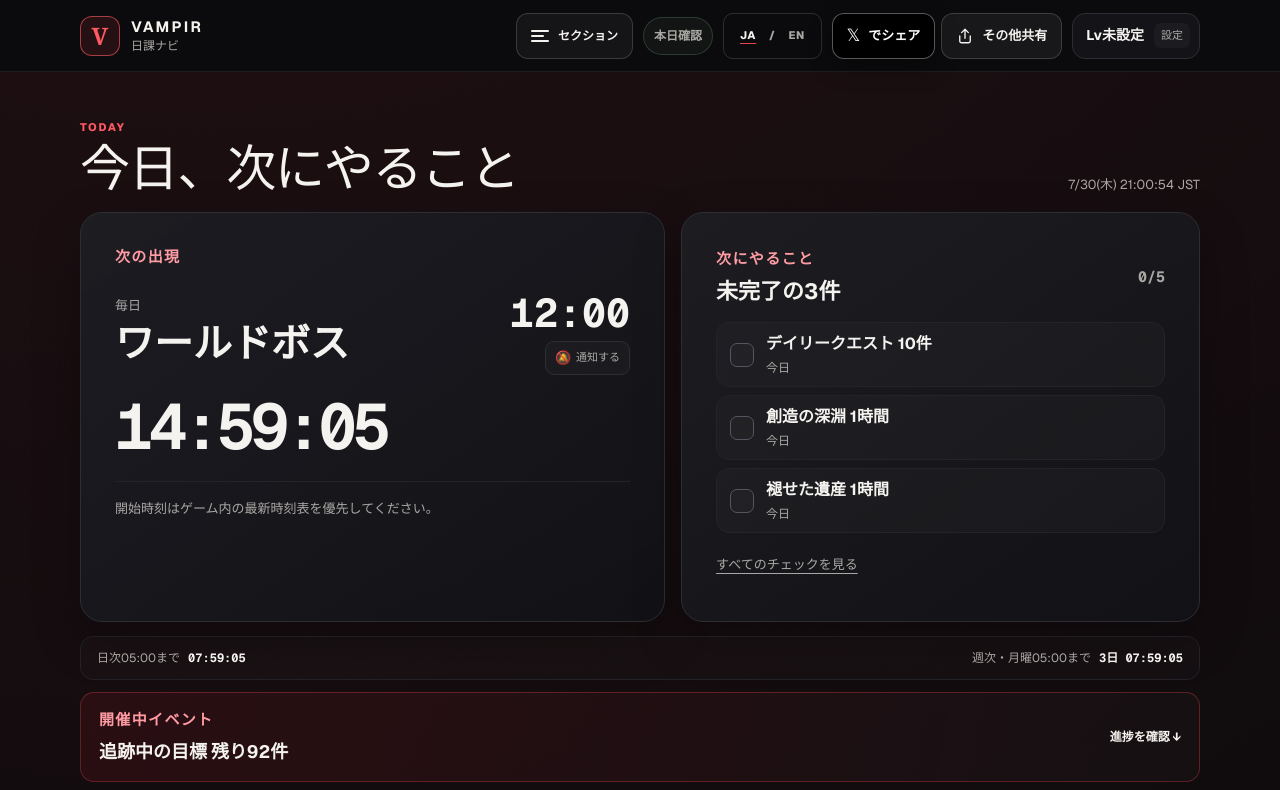
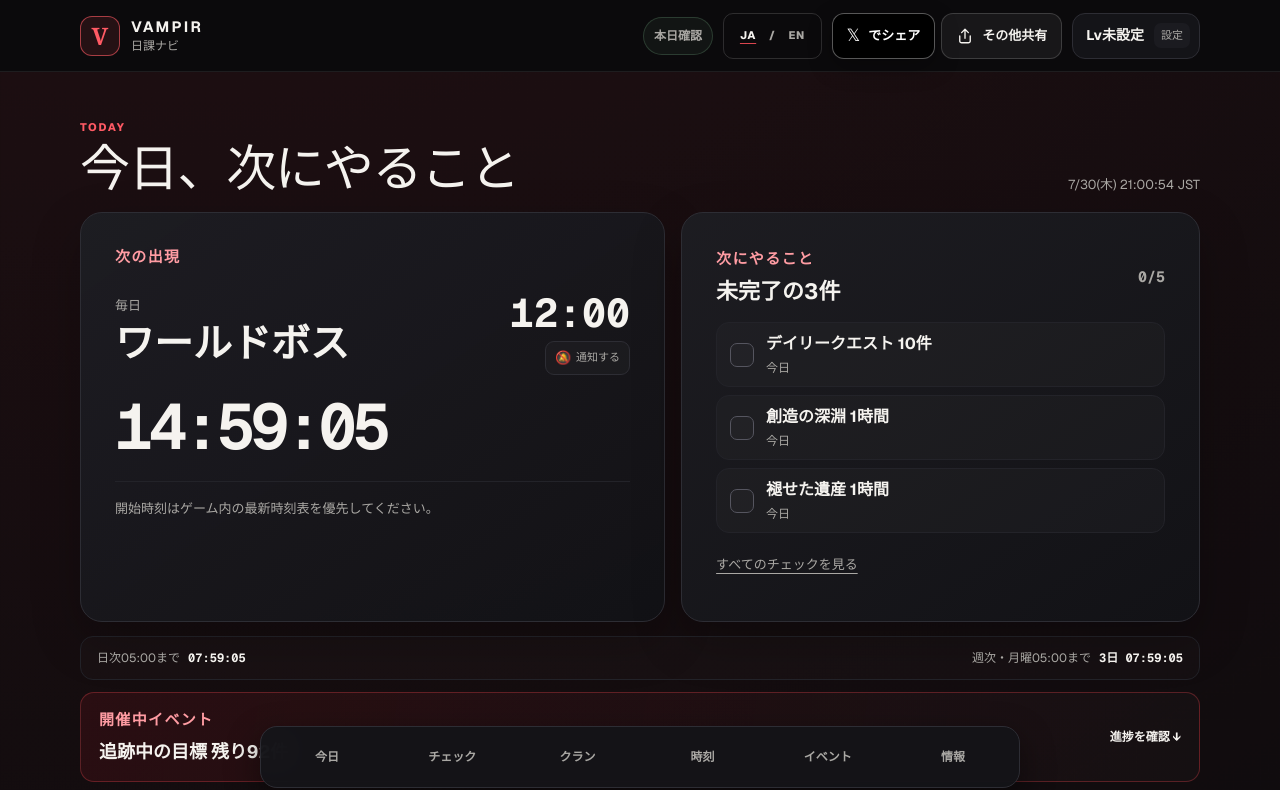
Before and after one commit to Ranats/vampir-support-hub, a Next.js app: page / in a window 1280 px wide. Shown: the top 790 px of the page. Built offline with nearby package versions, Linux system fonts and the light colour scheme.

Commit message:
Use bottom navigation across layouts

```diff
--- a/app/HomeClient.tsx
+++ b/app/HomeClient.tsx
@@ -18,7 +18,6 @@ import {
 } from "./progress-cycle";
 import SettingsSheet from "./SettingsSheet";
 import ShareMenu from "./ShareMenu";
-import SectionMenu from "./SectionMenu";
 import {
   CUSTOM_ROUTINES_KEY,
   DEFAULT_ROUTINE_PREFERENCES,
@@ -1339,7 +1338,6 @@ export default function HomeClient({
           <span><strong>VAMPIR</strong><small>{en ? "Daily Navigator" : "日課ナビ"}</small></span>
         </a>
         <div className="header-tools">
-          <SectionMenu locale={locale} />
           <a
             className={`verified${informationIsStale ? " stale" : ""}`}
             href="#info"
@@ -1838,7 +1836,7 @@ export default function HomeClient({
         />
       ) : null}
 
-      <nav className="mobile-nav" aria-label={en ? "Mobile navigation" : "モバイルナビゲーション"}>
+      <nav className="bottom-nav" aria-label={en ? "Section navigation" : "セクションナビゲーション"}>
         <a href="#today">{en ? "Today" : "今日"}</a>
         <a href="#checklists">{en ? "Check" : "チェック"}</a>
         <a href="#clan">{en ? "Clan" : "クラン"}</a>
--- a/app/SectionMenu.tsx
+++ /dev/null
@@ -1,79 +0,0 @@
-"use client";
-
-import { useEffect, useId, useRef, useState } from "react";
-import type { Locale } from "./localization";
-
-const SECTIONS = [
-  { href: "#today", code: "01", ja: "今日やること", en: "Today" },
-  { href: "#checklists", code: "02", ja: "日課・週課", en: "Checklists" },
-  { href: "#clan", code: "03", ja: "クラン予定", en: "Clan plans" },
-  { href: "#schedule", code: "04", ja: "次の出現予定", en: "Spawn times" },
-  { href: "#events", code: "05", ja: "イベント進捗", en: "Event progress" },
-  { href: "#info", code: "06", ja: "情報源・運営情報", en: "Sources and site info" },
-] as const;
-
-export default function SectionMenu({ locale = "ja" }: { locale?: Locale }) {
-  const en = locale === "en";
-  const menuId = useId();
-  const rootRef = useRef<HTMLDivElement>(null);
-  const triggerRef = useRef<HTMLButtonElement>(null);
-  const [open, setOpen] = useState(false);
-
-  useEffect(() => {
-    if (!open) return;
-
-    const handlePointerDown = (event: PointerEvent) => {
-      if (!rootRef.current?.contains(event.target as Node)) setOpen(false);
-    };
-    const handleKeyDown = (event: KeyboardEvent) => {
-      if (event.key !== "Escape") return;
-      setOpen(false);
-      triggerRef.current?.focus();
-    };
-
-    document.addEventListener("pointerdown", handlePointerDown);
-    document.addEventListener("keydown", handleKeyDown);
-    return () => {
-      document.removeEventListener("pointerdown", handlePointerDown);
-      document.removeEventListener("keydown", handleKeyDown);
-    };
-  }, [open]);
-
-  return (
-    <div className="section-menu-control" ref={rootRef}>
-      <button
-        className="section-menu-trigger"
-        ref={triggerRef}
-        type="button"
-        aria-label={en ? "Open section navigation" : "セクション一覧を開く"}
-        aria-expanded={open}
-        aria-controls={menuId}
-        onClick={() => setOpen((current) => !current)}
-      >
-        <span className="section-menu-icon" aria-hidden="true"><i /><i /><i /></span>
-        <span>{en ? "Sections" : "セクション"}</span>
-      </button>
-
-      <nav
-        className="section-menu-panel"
-        id={menuId}
-        aria-label={en ? "Page sections" : "ページ内セクション"}
-        hidden={!open}
-      >
-        <div className="section-menu-heading">
-          <strong>{en ? "Jump to a section" : "見たい項目へ移動"}</strong>
-          <small>{en ? "Go directly to any main area" : "主要な6項目へすぐ移動できます"}</small>
-        </div>
-        <div className="section-menu-links">
-          {SECTIONS.map((section) => (
-            <a href={section.href} key={section.href} onClick={() => setOpen(false)}>
-              <span>{section.code}</span>
-              <strong>{en ? section.en : section.ja}</strong>
-              <b aria-hidden="true">↓</b>
-            </a>
-          ))}
-        </div>
-      </nav>
-    </div>
-  );
-}
--- a/app/globals.css
+++ b/app/globals.css
@@ -68,6 +68,7 @@ summary:focus-visible {
 
 .site-shell {
   min-height: 100vh;
+  padding-bottom: 76px;
 }
 
 .site-header {
@@ -127,129 +128,6 @@ summary:focus-visible {
   display: flex;
   align-items: center;
   gap: 10px;
-}
-
-.section-menu-control {
-  position: relative;
-}
-
-.section-menu-trigger {
-  display: inline-flex;
-  min-height: 46px;
-  align-items: center;
-  justify-content: center;
-  gap: 9px;
-  padding: 0 14px;
-  border: 1px solid rgba(255, 255, 255, 0.16);
-  border-radius: 12px;
-  color: var(--text);
-  background: rgba(255, 255, 255, 0.045);
-  cursor: pointer;
-  font: inherit;
-  font-size: 12px;
-  font-weight: 800;
-  transition: border-color 160ms ease, background 160ms ease, transform 160ms ease;
-}
-
-.section-menu-trigger:hover,
-.section-menu-trigger[aria-expanded="true"] {
-  border-color: rgba(255, 90, 100, 0.58);
-  background: var(--accent-soft);
-  transform: translateY(-1px);
-}
-
-.section-menu-icon {
-  display: grid;
-  width: 18px;
-  gap: 3px;
-}
-
-.section-menu-icon i {
-  display: block;
-  height: 2px;
-  border-radius: 999px;
-  background: currentColor;
-}
-
-.section-menu-icon i:nth-child(2) {
-  width: 13px;
-}
-
-.section-menu-panel {
-  position: absolute;
-  z-index: 40;
-  top: calc(100% + 12px);
-  right: 0;
-  width: min(390px, calc(100vw - 32px));
-  padding: 10px;
-  border: 1px solid rgba(255, 255, 255, 0.13);
-  border-radius: 18px;
-  background: rgba(21, 21, 25, 0.98);
-  box-shadow: 0 24px 70px rgba(0, 0, 0, 0.54);
-  backdrop-filter: blur(20px);
-}
-
-.section-menu-panel[hidden] {
-  display: none;
-}
-
-.section-menu-heading {
-  display: flex;
-  flex-direction: column;
-  gap: 3px;
-  padding: 8px 9px 12px;
-}
-
-.section-menu-heading strong {
-  font-size: 15px;
-}
-
-.section-menu-heading small {
-  color: var(--muted);
-  font-size: 11px;
-}
-
-.section-menu-links {
-  display: grid;
-  grid-template-columns: repeat(2, minmax(0, 1fr));
-  gap: 5px;
-}
-
-.section-menu-links a {
-  display: grid;
-  min-width: 0;
-  min-height: 56px;
-  grid-template-columns: 26px minmax(0, 1fr) 14px;
-  align-items: center;
-  gap: 7px;
-  padding: 8px 9px;
-  border-radius: 11px;
-  color: var(--text);
-  text-decoration: none;
-}
-
-.section-menu-links a:hover,
-.section-menu-links a:focus-visible {
-  background: rgba(255, 255, 255, 0.07);
-}
-
-.section-menu-links a > span {
-  color: var(--accent-strong);
-  font-family: var(--font-geist-mono), monospace;
-  font-size: 10px;
-}
-
-.section-menu-links a > strong {
-  overflow: hidden;
-  font-size: 12px;
-  text-overflow: ellipsis;
-  white-space: nowrap;
-}
-
-.section-menu-links a > b {
-  color: var(--muted);
-  font-size: 12px;
-  transform: rotate(-90deg);
 }
 
 .language-switch {
@@ -3192,8 +3070,43 @@ summary:focus-visible {
   color: #ff9399;
 }
 
-.mobile-nav {
-  display: none;
+.bottom-nav {
+  position: fixed;
+  z-index: 30;
+  right: auto;
+  bottom: 12px;
+  left: 50%;
+  display: grid;
+  width: min(calc(100% - 32px), 760px);
+  grid-template-columns: repeat(6, minmax(0, 1fr));
+  gap: 5px;
+  padding: 6px;
+  border: 1px solid var(--line);
+  border-radius: 17px;
+  background: rgba(20, 20, 24, 0.96);
+  box-shadow: 0 12px 34px rgba(0, 0, 0, 0.45);
+  backdrop-filter: blur(16px);
+  transform: translateX(-50%);
+}
+
+.bottom-nav a {
+  display: grid;
+  min-width: 0;
+  min-height: 48px;
+  place-items: center;
+  border-radius: 11px;
+  color: var(--muted);
+  font-size: 12px;
+  font-weight: 750;
+  text-decoration: none;
+  transition: color 140ms ease, background 140ms ease;
+}
+
+.bottom-nav a:hover,
+.bottom-nav a:focus-visible,
+.bottom-nav a:active {
+  color: var(--text);
+  background: var(--accent-soft);
 }
 
 @media (max-width: 820px) {
@@ -3231,14 +3144,6 @@ summary:focus-visible {
     justify-content: space-between;
   }
 
-  .section-menu-panel {
-    position: fixed;
-    top: 76px;
-    right: 16px;
-    left: 16px;
-    width: auto;
-  }
-
   .section-block {
     margin-top: 58px;
   }
@@ -3267,24 +3172,9 @@ summary:focus-visible {
   }
 }
 
-@media (max-width: 1080px) and (min-width: 561px) {
-  .section-menu-trigger {
-    min-width: 46px;
-    padding-inline: 12px;
-  }
-
-  .section-menu-trigger > span:last-child {
-    display: none;
-  }
-}
-
 @media (max-width: 560px) {
   html {
     scroll-padding-top: 78px;
-  }
-
-  body {
-    padding-bottom: 70px;
   }
 
   .clan-portal-topbar {
@@ -3355,10 +3245,6 @@ summary:focus-visible {
 
   .site-header {
     align-items: center;
-  }
-
-  .section-menu-control {
-    display: none;
   }
 
   .site-header .brand > span:last-child,
@@ -3677,38 +3563,20 @@ summary:focus-visible {
     flex-direction: column;
   }
 
-  .mobile-nav {
-    position: fixed;
-    z-index: 30;
+  .bottom-nav {
     right: 10px;
     bottom: 10px;
     left: 10px;
-    display: grid;
+    width: auto;
     grid-template-columns: repeat(6, minmax(0, 1fr));
     gap: 4px;
     padding: 5px;
-    border: 1px solid var(--line);
     border-radius: 16px;
-    background: rgba(20, 20, 24, 0.96);
-    box-shadow: 0 12px 34px rgba(0, 0, 0, 0.45);
-    backdrop-filter: blur(16px);
-  }
-
-  .mobile-nav a {
-    display: grid;
-    min-width: 0;
-    min-height: 48px;
-    place-items: center;
-    border-radius: 11px;
-    color: var(--muted);
+    transform: none;
+  }
+
+  .bottom-nav a {
     font-size: 11px;
-    font-weight: 700;
-    text-decoration: none;
-  }
-
-  .mobile-nav a:active {
-    color: var(--text);
-    background: var(--accent-soft);
   }
 }
 
```
Also changed, not shown: 2 other files (tests, documents, lock files or other folders).
